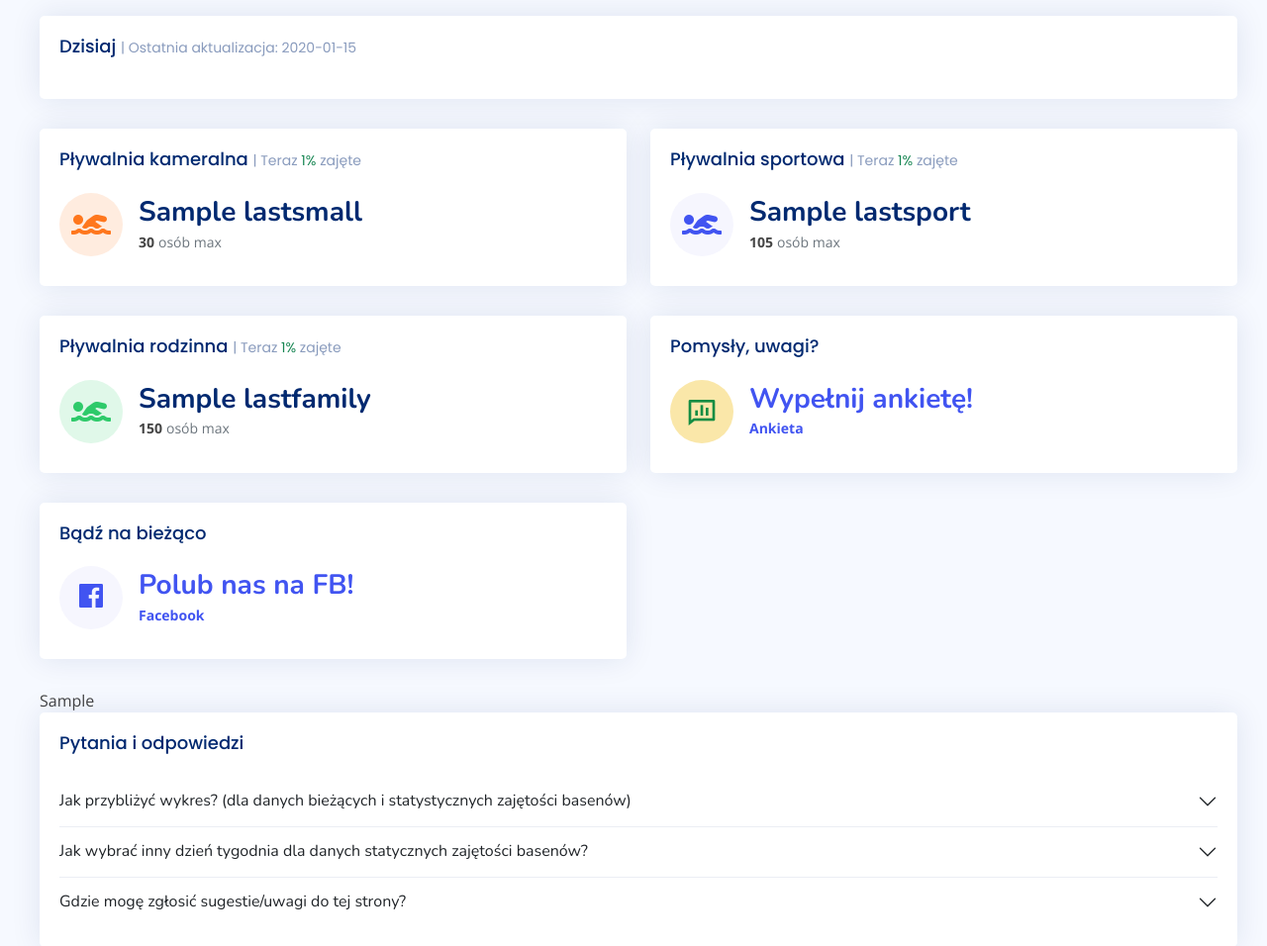
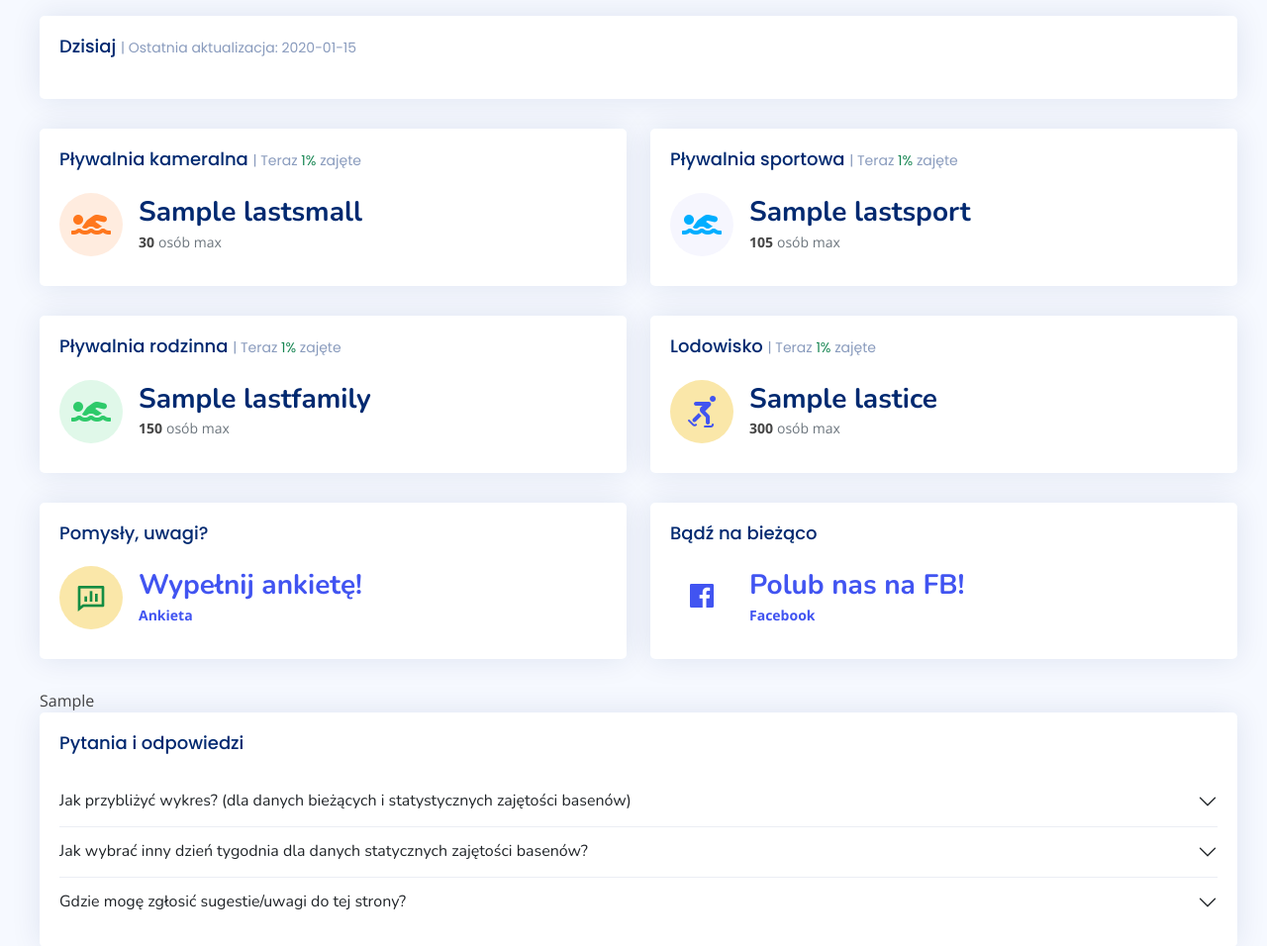
Before and after one commit to avrland/PoolTrackerWeb, a Django app: template tablechart/templates/content.html in a window 1280 px wide. Shown: the part 109-1065 px from the top of the page at 99% size. Run offline with Django 4.2, Linux system fonts and the light colour scheme; the template is opened without the code that fills it: most values are stand-ins (such as "Sample title", 1, 10 or a date in 2020); parts of the project's set-up code (start-up, migrations or seed data) failed here and were passed over; some libraries are stand-ins or nearby versions.

Commit message:
Ice live data prototype

```diff
--- a/tablechart/static/assets/css/style.css
+++ b/tablechart/static/assets/css/style.css
@@ -814,8 +814,8 @@ h6 {
   flex-grow: 0;
 }
 
-.dashboard .sales-card .card-icon {
-  color: #4154f1;
+.dashboard .sport-card .card-icon {
+  color: #00aeff;
   background: #f6f6fe;
 }
 
@@ -829,9 +829,14 @@ h6 {
   background: #fae7a9;
 }
 
-.dashboard .revenue-card .card-icon {
+.dashboard .family-card .card-icon {
   color: #2eca6a;
   background: #e0f8e9;
+}
+
+.dashboard .ice-card .card-icon {
+  color: #4154f0;
+  background: #fae7a9;
 }
 
 .dashboard .customers-card .card-icon {
--- a/tablechart/templates/dashboard.html
+++ b/tablechart/templates/dashboard.html
@@ -32,7 +32,7 @@
 
     <!-- Sport -->
     <div class="col-xxl-4 col-md-6">
-      <div class="card info-card sales-card">
+      <div class="card info-card sport-card">
         <div class="card-body">
           <h5 class="card-title">Pływalnia sportowa <span>| Teraz
           <!-- red colour if over 80% occupacy -->
@@ -59,7 +59,7 @@
 
     <!-- Family -->
     <div class="col-xxl-4 col-md-6">
-      <div class="card info-card revenue-card">
+      <div class="card info-card family-card">
         <div class="card-body">
           <h5 class="card-title">Pływalnia rodzinna <span>| Teraz
             <!-- red colour if over 80% occupacy -->
@@ -85,7 +85,35 @@
       </div>
     </div><!-- End Family -->
 
-        <!-- Sport -->
+        <!-- Ice -->
+        <div class="col-xxl-4 col-md-6">
+          <div class="card info-card ice-card">
+            <div class="card-body">
+              <h5 class="card-title">Lodowisko <span>| Teraz
+                <!-- red colour if over 80% occupacy -->
+                <span class={% if ice_percent < 80 %}
+                "text-success small pt-1"
+                {% else %}
+                "text-danger small pt-1"
+                {% endif %}>
+                {{ice_percent}}%</span> zajęte</span></h5>
+
+              <div class="d-flex align-items-center">
+                <div class="card-icon rounded-circle d-flex align-items-center justify-content-center">
+                  <i class="fas fa-skating"></i>
+                </div>
+                <div class="ps-3">
+                  <h6>{{lastice}}</h6>
+                  <span class="text small pt-1 fw-bold">300</span><span class="text-muted small pt-2 ps-1">osób max</span>
+
+                </div>
+              </div>
+            </div>
+
+          </div>
+        </div><!-- End Ice -->
+
+        <!-- Feedback -->
         <div class="col-xxl-4 col-md-6">
           <div class="card info-card feedback-card">
             <div class="card-body">
@@ -102,9 +130,9 @@
             </div>
 
           </div>
-        </div><!-- End Sport -->
+        </div><!-- End Feedback -->
 
-                <!-- Sport -->
+        <!-- Fb -->
         <div class="col-xxl-4 col-md-6">
           <div class="card info-card sales-card">
             <div class="card-body">
@@ -121,7 +149,7 @@
             </div>
 
           </div>
-                </div><!-- End Sport -->
+        </div><!-- End Fb -->
 
   </div> <!-- End current number of people -->
   {% endblock %}
--- a/tablechart/templates/index.html
+++ b/tablechart/templates/index.html
@@ -6,7 +6,7 @@
   <meta content="width=device-width, initial-scale=1.0" name="viewport">
 
   <title>Stan zajętości basenów BOSiR Białystok Czy na pływalni będzie tłoczno?</title>
-  <meta name="description" content="Sprawdź kiedy iść na pływalnie BOSiR Białystok dzięki statystycznym danym zajętości basenów. Dane pokazują ile jest teraz osób na basenie BOSiR Białystok oraz ile średnio jest osób w dany dzień tygodnia. Z basen.bialystok.pl zaplanujesz wizytę bez tłoku.">
+  <meta name="description" content="Sprawdź kiedy iść na basen i lodowisko BOSiR Białystok. Dane pokazują ile jest teraz osób na basenie/lodowisku BOSiR Białystok oraz ile średnio jest osób w dany dzień tygodnia. Z basen.bialystok.pl zaplanujesz wizytę bez tłoku.">
 	<meta name="keywords" content="Białostocki Ośrodek Sportu i Rekreacji, basen, białystok, BOSiR, pływalnia, miejskoaktywny">
   <meta property="og:image" content="{% static 'assets/img/favicon.png' %}">
   <meta property="og:image:type" content="image/png">
--- a/tablechart/templates/live_chart.html
+++ b/tablechart/templates/live_chart.html
@@ -10,18 +10,21 @@
 
         <script>
           document.addEventListener("DOMContentLoaded", () => {
-            const colors = ['#ff771d', '#4154f1', '#2eca6a'];
+            const colors = ['#ff771d', '#00aeff', '#2eca6a', '#1804ad'];
             const chart = new ApexCharts(document.querySelector("#reportsChart"), {
               series: [
               {
                 name: 'Kameralna',
                 data:  {{ small|safe }}
-              }, {
+              },{
                 name: 'Sportowa',
                 data: {{ sport|safe }}
-              }, {
+              },{
                 name: 'Rodzinna',
                 data: {{ family|safe }}
+              },{
+                name: 'Lodowisko',
+                data: {{ ice|safe }}
               }],
               chart: {
                 height: 350,
@@ -60,6 +63,12 @@
                         y: 150,
                         borderColor: colors[2],
                         borderWidth: 2
+                      },
+                      {
+                        seriesIndex: 3,
+                        y: 300,
+                        borderColor: colors[3],
+                        borderWidth: 2
                       }];
                       chartContext.updateOptions({
                         annotations: {
@@ -73,7 +82,7 @@
               markers: {
                 size: 2.5
               },
-              colors: [colors[0], colors[1], colors[2]],
+              colors: [colors[0], colors[1], colors[2], colors[3]],
               fill: {
                 type: "gradient",
                 gradient: {
@@ -113,6 +122,12 @@
                         y: 150,
                         borderColor: colors[2],
                         borderWidth: 2
+                      },
+                      {
+                        seriesIndex: 3,
+                        y: 300,
+                        borderColor: colors[3],
+                        borderWidth: 2
                       }
                     ],
               },
```
Also changed, not shown: tablechart/chart_app/views.py (+10 -7 lines). Lines whose indentation alone changed are shown as unchanged.
